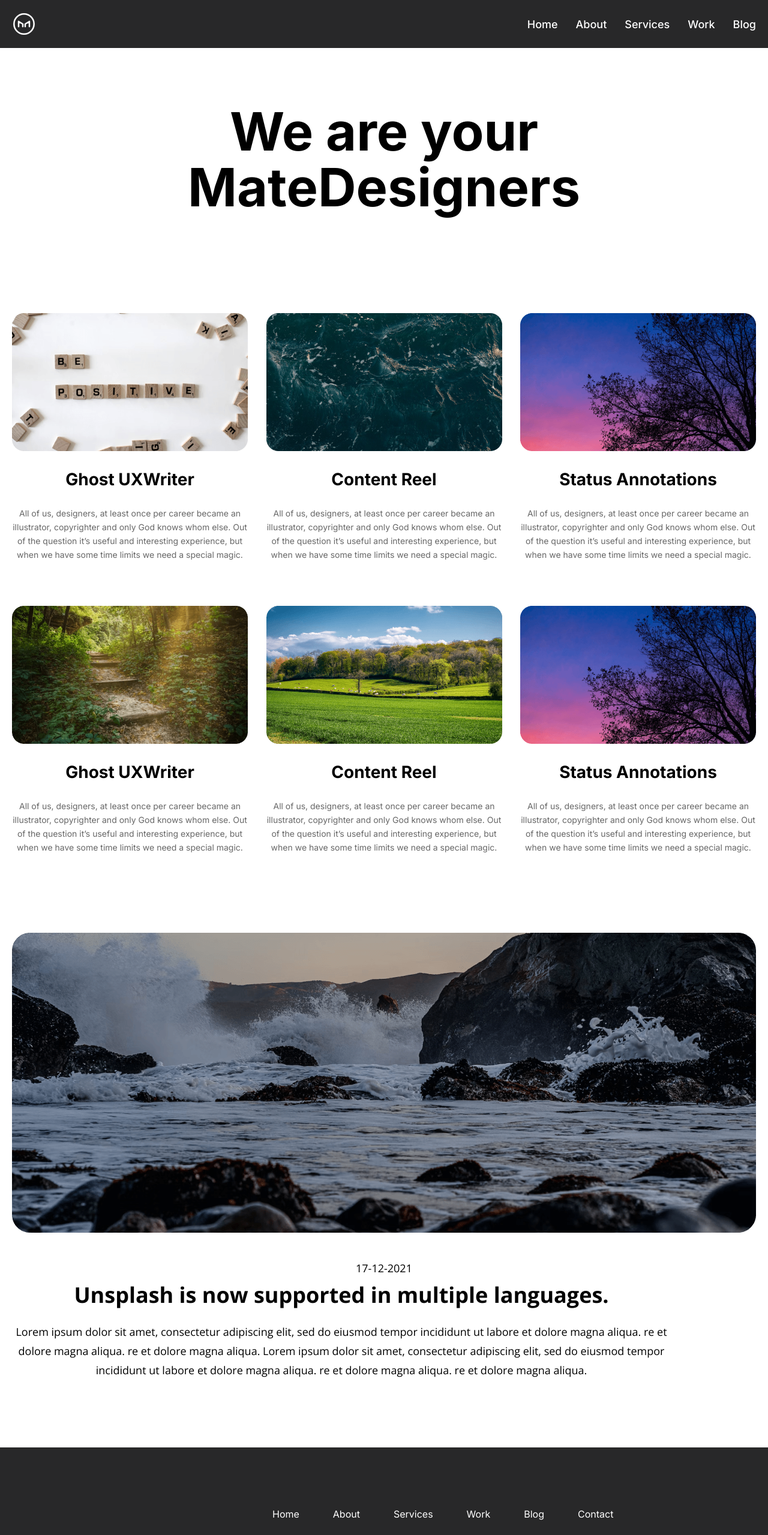
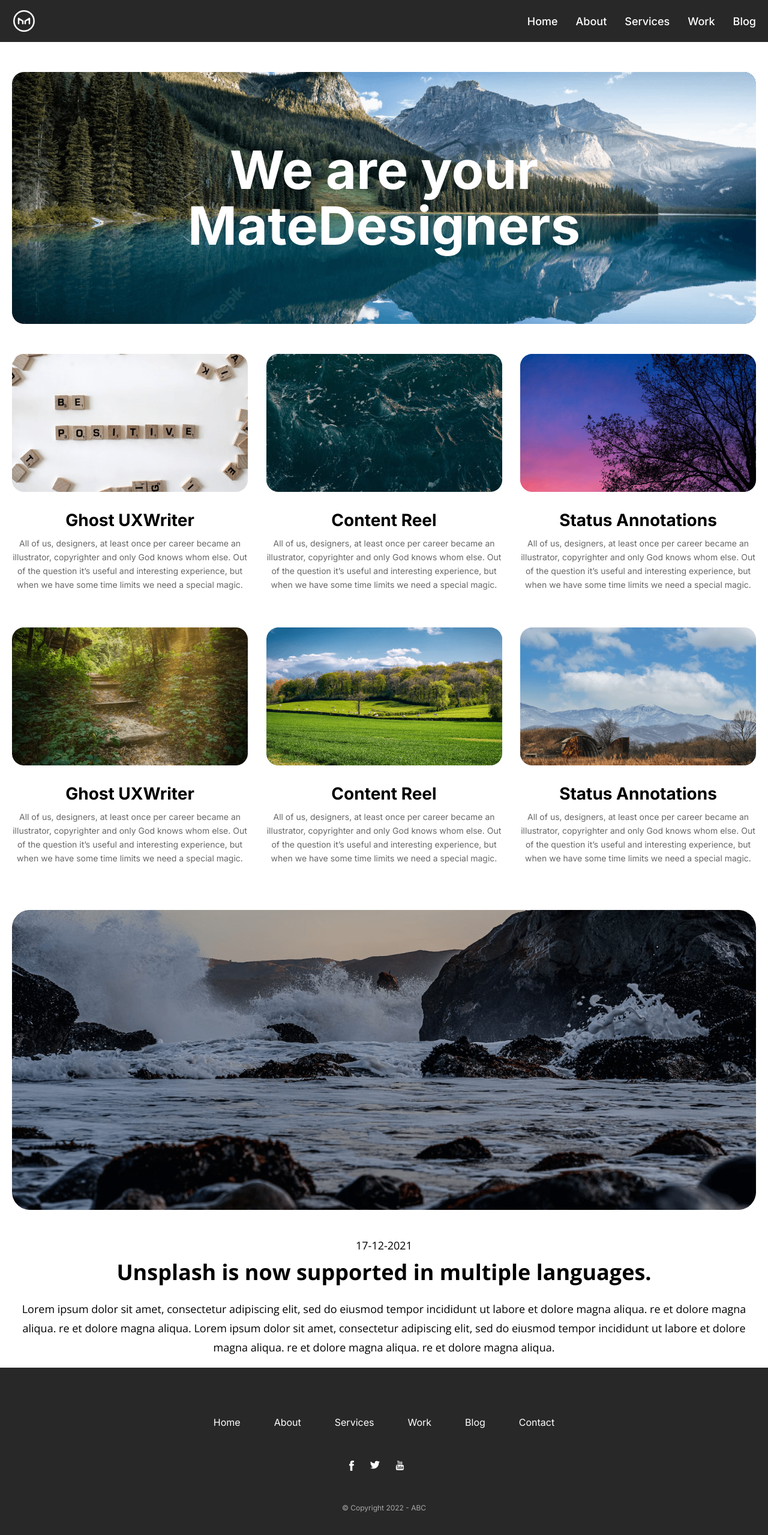
Before and after one commit to SattorovBehruz/matedesigners, a plain HTML site: page index.html in a window 1280 px wide. Shown: the top 2559 px of the page at 60% size. Drawn offline with nearby package versions, Linux system fonts and the light colour scheme.

Commit message:
Make changes to index.html and styles.css01~

```diff
--- a/css/styles.css
+++ b/css/styles.css
@@ -14,117 +14,127 @@ img {
 
 .container {
   width: 1280px;
-  margin: 0 auto;
-  padding: 20px;
+  margin-inline: auto;
+  padding-inline: 20px;
 }
 
 .heding {
-  background: #282829;
+  background-color: #282829;
 }
 
 .heding-box {
   display: flex;
+  justify-content: space-between;
   align-items: center;
-  justify-content: space-between;
+  padding-block: 15px;
+}
+
+.list-unstyled {
+  margin: 0;
+  padding: 0;
+  list-style: none;
 }
 
 .nav-list {
   display: flex;
-  list-style: none;
-  margin: 0;
-  padding: 0;
 }
 
 .nav-item {
   margin-right: 30px;
 }
 
-.nav-item-link {
-  margin-right: 0;
+.item {
+  margin: 0;
 }
 
 .nav-link {
   color: #fff;
   font-size: 18px;
   text-decoration-line: none;
-  font-style: normal;
   font-weight: 500;
   line-height: normal;
 }
 
+.nav-link:hover {
+  color: #f78b3b;
+}
+
+.nav-link:active {
+  opacity: 0.8;
+}
+
+.hero-section {
+  padding-block: 50px;
+}
+
+.hero {
+  background-image: url(../images/forest.png);
+  width: 1240px;
+  height: 420px;
+}
+
 .hero-box {
   width: 743px;
-  margin-inline: auto;
+  margin-right: auto;
+  margin-left: auto;
 }
 
 .hero-title {
+  color: #fff;
+  text-align: center;
+  margin-block: 0;
+  padding-block: 117px;
   font-size: 88px;
-  text-align: center;
   line-height: 93px;
-}
-
-.servic {
-  margin-top: 50px;
 }
 
 .servic-list {
   display: flex;
+  justify-content: space-between;
   flex-wrap: wrap;
-  justify-content: space-between;
-  list-style: none;
-  margin: 0;
-  padding: 0;
 }
 
-.servis-item {
+.servic-item {
   width: 393px;
-  text-align: center;
   margin-bottom: 60px;
 }
 
-.servic-img {
-  margin-bottom: 30px;
-}
-
 .servic-title {
+  text-align: center;
+  margin-top: 30px;
+  margin-bottom: 10px;
   font-size: 28px;
   line-height: normal;
 }
 
 .servic-text {
   color: #0009;
+  text-align: center;
+  margin: 0;
   font-size: 14px;
   line-height: 23px;
 }
 
-.section-language {
-  margin-top: 17px;
-}
-
-.language-img {
-  margin-bottom: 43px;
+.language-section {
+  margin-top: 15px;
 }
 
 .language-time {
   display: block;
   text-align: center;
-  margin-bottom: 4px;
+  margin-top: 43px;
   font-family: "Open Sans";
   font-size: 18px;
   font-weight: 400;
   line-height: 32px;
 }
 
-.language-box {
-  width: 1098px;
-}
-
 .language-title {
-  text-align: center;
-  margin-top: 0;
-  margin-bottom: 20px;
   font-family: "Open Sans";
   font-size: 36px;
+  margin-top: 4px;
+  margin-bottom: 20px;
+  text-align: center;
   line-height: 50px;
 }
 
@@ -132,50 +142,61 @@ img {
   text-align: center;
   font-family: "Open Sans";
   font-size: 18px;
+  font-style: normal;
+  font-weight: 400;
   line-height: 32px;
 }
 
 .site-footer {
   background-color: #282829;
-  margin-top: 75px;
 }
 
 .footer-box {
-  padding: 81px 435px 80px 434px;
+  padding-block: 81px;
 }
 
 .footer-list {
   display: flex;
-  list-style: none;
-  margin: 0;
-  padding: 0;
+  justify-content: center;
 }
 
 .footer-item {
   margin-right: 56px;
 }
 
+.item-link {
+  margin: 0;
+}
+
 .footer-link {
   color: #fff;
   font-size: 16px;
+  text-decoration-line: none;
   font-weight: 400;
-  text-decoration-line: none;
   line-height: normal;
 }
 
-.footer-logo {
-  margin-top: 28px;
-  justify-content: center;
+.footer-link:hover {
+  color: #f00;
 }
 
-.footerlogo-item {
+.footer-link:active {
+  opacity: 0.8;
+}
+
+.footer-logo {
+  display: flex;
+  justify-content: center;
+  margin-block: 27px;
+}
+
+.footer-item-logo {
   margin-right: 26px;
-  margin-bottom: 27px;
 }
 
 .footer-span {
   display: block;
-  color: #fff9;
+  color: #ffffff99;
   text-align: center;
   font-size: 12px;
   font-weight: 400;
--- a/index.html
+++ b/index.html
@@ -3,10 +3,11 @@
 <head>
   <meta charset="UTF-8">
   <meta name="viewport" content="width=device-width, initial-scale=1.0">
-  <title>MateDesigners</title>
+  <title>MetaDesign</title>
+
   <link rel="preconnect" href="https://fonts.googleapis.com">
   <link rel="preconnect" href="https://fonts.gstatic.com" crossorigin>
-  <link href="https://fonts.googleapis.com/css2?family=Inter:wght@100..900&family=Open+Sans:ital,wght@0,300..800;1,300..800&display=swap" rel="stylesheet">
+  <link href="https://fonts.googleapis.com/css2?family=Inter:wght@100..900&family=Open+Sans:wght@300..800&display=swap" rel="stylesheet">
 
   <link rel="stylesheet" href="./css/styles.css">
 </head>
@@ -14,15 +15,15 @@
   <header class="heding">
     <div class="container">
       <div class="heding-box">
-        <a class="link-logo" href="./index.html">
-          <img class="img-logo" src="./images/mate.svg"
+        <a class="logo-link" href="#">
+          <img class="logo-img" src="./images/mate.svg"
           width="40"
           height="40"
-          alt="MateDesigner logo">
+          alt="Metadesign logo">
         </a>
 
         <nav class="navigation">
-          <ul class="nav-list">
+          <ul class="nav-list list-unstyled">
             <li class="nav-item">
               <a class="nav-link" href="#">Home</a>
             </li>
@@ -35,7 +36,7 @@
             <li class="nav-item">
               <a class="nav-link" href="#">Work</a>
             </li>
-            <li class="nav-item nav-item-link">
+            <li class="nav-item item">
               <a class="nav-link" href="#">Blog</a>
             </li>
           </ul>
@@ -47,80 +48,79 @@
   <main>
     <section class="hero-section">
       <div class="container">
+        <div class="hero">
           <div class="hero-box">
-          <h1 class="hero-title">
-            We are your MateDesigners
-          </h1>
+            <h1 class="hero-title">We are your MateDesigners</h1>
+          </div>
         </div>
       </div>
     </section>
 
-    <section class="site-section">
+    <section class="servic-section">
       <div class="container">
-        <!-- <h2>We are your MateDesigners</h2> -->
         <div class="servic">
-          <ul class="servic-list">
-            <li class="servis-item">
+          <ul class="servic-list list-unstyled">
+            <li class="servic-item">
               <img class="servic-img" src="./images/ghost.png"
               width="393"
               height="230"
               srcset="./images/ghost.png 1x, ./images/ghost@2.png 2x"
-              alt="In this case, words are made from different square letters">
+              alt="It's a square-shaped object with words written inside it, black in color.">
               <h3 class="servic-title">Ghost UXWriter</h3>
               <p class="servic-text">
                 All of us, designers, at least once per career became an illustrator, copyrighter and only God knows whom else. Out of the question it’s useful and interesting experience, but when we have some time limits we need a special magic.
               </p>
             </li>
-            <li class="servis-item">
+            <li class="servic-item">
               <img class="servic-img" src="./images/content.png"
               width="393"
               height="230"
               srcset="./images/content.png 1x, ./images/content@2.png 2x"
-              alt="A picture taken over the sea">
+              alt="A very close-up picture of the sea was taken from the top.">
               <h3 class="servic-title">Content Reel</h3>
               <p class="servic-text">
                 All of us, designers, at least once per career became an illustrator, copyrighter and only God knows whom else. Out of the question it’s useful and interesting experience, but when we have some time limits we need a special magic.
               </p>
             </li>
-            <li class="servis-item">
+            <li class="servic-item">
               <img class="servic-img" src="./images/status.png"
               width="393"
               height="230"
               srcset="./images/status.png 1x, ./images/status@2.png 2x"
-              alt="Standing behind a tree on the street, looking up at the sky, the setting sun, the reddening of the sky">
+              alt="Behind a tree, the sky is reddened by the sunset shot.">
               <h3 class="servic-title">Status Annotations</h3>
               <p class="servic-text">
                 All of us, designers, at least once per career became an illustrator, copyrighter and only God knows whom else. Out of the question it’s useful and interesting experience, but when we have some time limits we need a special magic.
               </p>
             </li>
-            <li class="servis-item">
+            <li class="servic-item">
               <img class="servic-img" src="./images/writer.png"
               width="393"
               height="230"
               srcset="./images/writer.png 1x, ./images/writer@2.png 2x"
-              alt="There is a beautiful view and green trees in the forest">
+              alt="Going up the stairs to a wide forest surrounded by tall trees.">
               <h3 class="servic-title">Ghost UXWriter</h3>
               <p class="servic-text">
                 All of us, designers, at least once per career became an illustrator, copyrighter and only God knows whom else. Out of the question it’s useful and interesting experience, but when we have some time limits we need a special magic.
               </p>
             </li>
-            <li class="servis-item">
+            <li class="servic-item">
               <img class="servic-img" src="./images/reel.png"
               width="393"
               height="230"
               srcset="./images/reel.png 1x, ./images/reel@2.png 2x"
-              alt="Animals and cows graze among the trees in the green meadow in the Kum Kuk field">
+              alt="A wide and large field with green meadows and trees everywhere. Cattle and other animals graze there.">
               <h3 class="servic-title">Content Reel</h3>
               <p class="servic-text">
                 All of us, designers, at least once per career became an illustrator, copyrighter and only God knows whom else. Out of the question it’s useful and interesting experience, but when we have some time limits we need a special magic.
               </p>
             </li>
-            <li class="servis-item">
-              <img class="servic-img" src="./images/status.png"
+            <li class="servic-item">
+              <img class="servic-img" src="./images/anonations.png"
               width="393"
               height="230"
-              srcset="./images/status.png 1x, ./images/status@2.png 2x"
-              alt="On the side of the mountains there is a dry mountain on one side and a mountain covered in white snow on the other side.">
+              srcset="./images/anonations.png 1x, ./images/anonations@2.png 2x"
+              alt="Here, standing in front of one mountain, another mountain is seen, and that mountain is covered with white snow.">
               <h3 class="servic-title">Status Annotations</h3>
               <p class="servic-text">
                 All of us, designers, at least once per career became an illustrator, copyrighter and only God knows whom else. Out of the question it’s useful and interesting experience, but when we have some time limits we need a special magic.
@@ -131,18 +131,16 @@
       </div>
     </section>
 
-    <section class="section-language">
+    <section class="language-section">
       <div class="container">
         <div class="language">
           <img class="language-img" src="./images/sea.png"
           width="1240"
           height="500"
           srcset="./images/sea.png 1x, ./images/sea@2.png 2x"
-          alt="When the sea waves and hits the rocks, the rocks are black and the sea floats.">
-          <time class="language-time" datetime="2021-12-17 12:06">
-            17-12-2021
-          </time>
-          <div class="language-box">
+          alt="A big sea is raging and crashing from rock to rock.">
+
+          <time class="language-time" datetime="2021-12-17">17-12-2021</time>
           <h2 class="language-title">
             Unsplash is now supported in multiple languages.
           </h2>
@@ -151,14 +149,13 @@
           </p>
         </div>
       </div>
-      </div>
     </section>
   </main>
 
   <footer class="site-footer">
     <div class="container">
       <div class="footer-box">
-        <ul class="footer-list">
+        <ul class="footer-list list-unstyled">
           <li class="footer-item">
             <a class="footer-link" href="#">Home</a>
           </li>
@@ -174,33 +171,33 @@
           <li class="footer-item">
             <a class="footer-link" href="#">Blog</a>
           </li>
-          <li class="footer-item">
+          <li class="footer-item item-link">
             <a class="footer-link" href="#">Contact</a>
           </li>
         </ul>
 
-        <ul class="footer-logo footer-list">
-          <li class="footerlogo-item">
-            <a class="footer-logo-link" href="#">
+        <ul class="footer-logo list-unstyled">
+          <li class="footer-item-logo">
+            <a class="footer-logo" href="#">
               <img class="footer-img" src="./images/facebook.svg"
               width="8"
               height="17"
               alt="Facebook logo">
             </a>
           </li>
-          <li class="footerlogo-item">
-            <a class="footer-logo-link" href="#">
+          <li class="footer-item-logo">
+            <a class="footer-logo" href="#">
               <img class="footer-img" src="./images/twitter.svg"
               width="17"
-              height="13"
+              height="14"
               alt="Twitter logo">
             </a>
           </li>
-          <li class="footerlogo-item">
-            <a class="footer-logo-link" href="#">
+          <li class="footer-item-logo">
+            <a class="footer-logo" href="#">
               <img class="footer-img" src="./images/youtube.svg"
-              width="15"
-              height="14"
+              width="14"
+              height="17"
               alt="Youtube logo">
             </a>
           </li>
```
Also changed, not shown: images/forest.png (added). Lines whose indentation alone changed are shown as unchanged.
